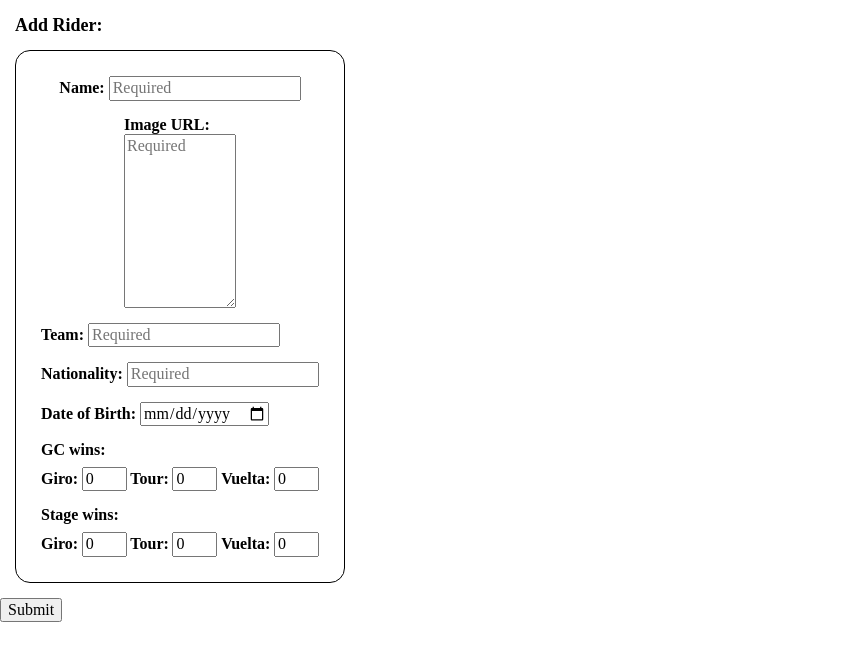
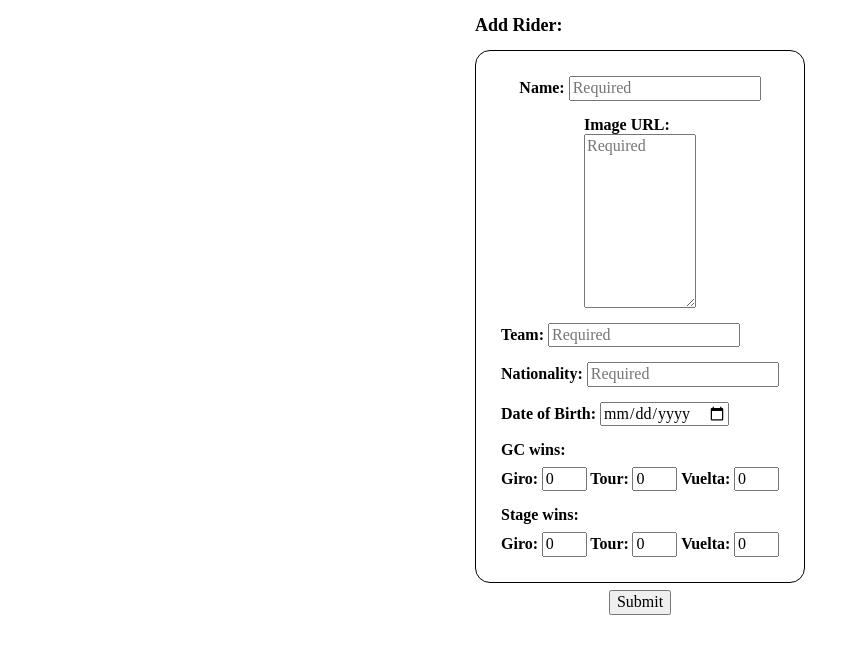
Before and after one commit to albertRowett/grand-tour-gc-riders, a PHP site: page /addRider.php in a window 1280 px wide. Shown: the part 73-734 px from the top of the page, without its empty margins (0-868 px from the left). Run offline with PHP 8.4, Linux system fonts and the light colour scheme.

Commit message:
Finalised styling (centering issues) on addRider page

```diff
--- a/css/styles.css
+++ b/css/styles.css
@@ -83,17 +83,19 @@ p {
 .addRiderContainer {
   position: absolute;
   top: 72.55px;
+  width: 100%;
+  display: flex;
+  justify-content: center;
 }
 
 h2 {
-  margin: 15px 15px 0 15px;
+  margin: 15px 0;
   font-size: large;
 }
 
 .addRiderStats {
   width: 330px;
-  margin: 15px;
-  margin-bottom: 7.5px;
+  margin: 15px 0 7.5px 0;
   border: 1px solid black;
   border-radius: 15px;
   padding: 17.5px 25px;
@@ -135,7 +137,6 @@ label {
 }
 
 .errorMessage {
-  margin: 0;
   color: red;
 }
 
@@ -143,6 +144,6 @@ label {
   display: none;
 }
 
-.submitButton {
-  margin: 7.5px 0 0 0;
+.submitAndError {
+  text-align: center;
 }
--- a/src/HTML/PageContents/AddRiderHtml.php
+++ b/src/HTML/PageContents/AddRiderHtml.php
@@ -18,7 +18,8 @@ class AddRiderHtml
                 </nav>
             </header>
 
-            <div class='addRiderContainer'>
+            <main class='addRiderContainer'>
+                <div>
                     <h2>Add Rider:</h2>
                     <form class='addRiderForm' method='POST'>
                         <div class='addRiderStats'>
@@ -61,10 +62,13 @@ class AddRiderHtml
                                 <input type='number' class='numberInput' id='vueltaStageWins' name='vueltaStageWins' value='0' min='0' />
                             </div>
                         </div>
+                        <div class='submitAndError'>
                             <p class='errorMessage hidden'>Please add all required details (includes DoB)</p>
-                    <input type='submit' class='submitButton' name='submit' value='Submit' />
+                            <input type='submit' name='submit' value='Submit' />
+                        <div>
                     </form>
                 </div>
+            </main>
 
         </body>
         ";
```
Lines whose indentation alone changed are shown as unchanged.
